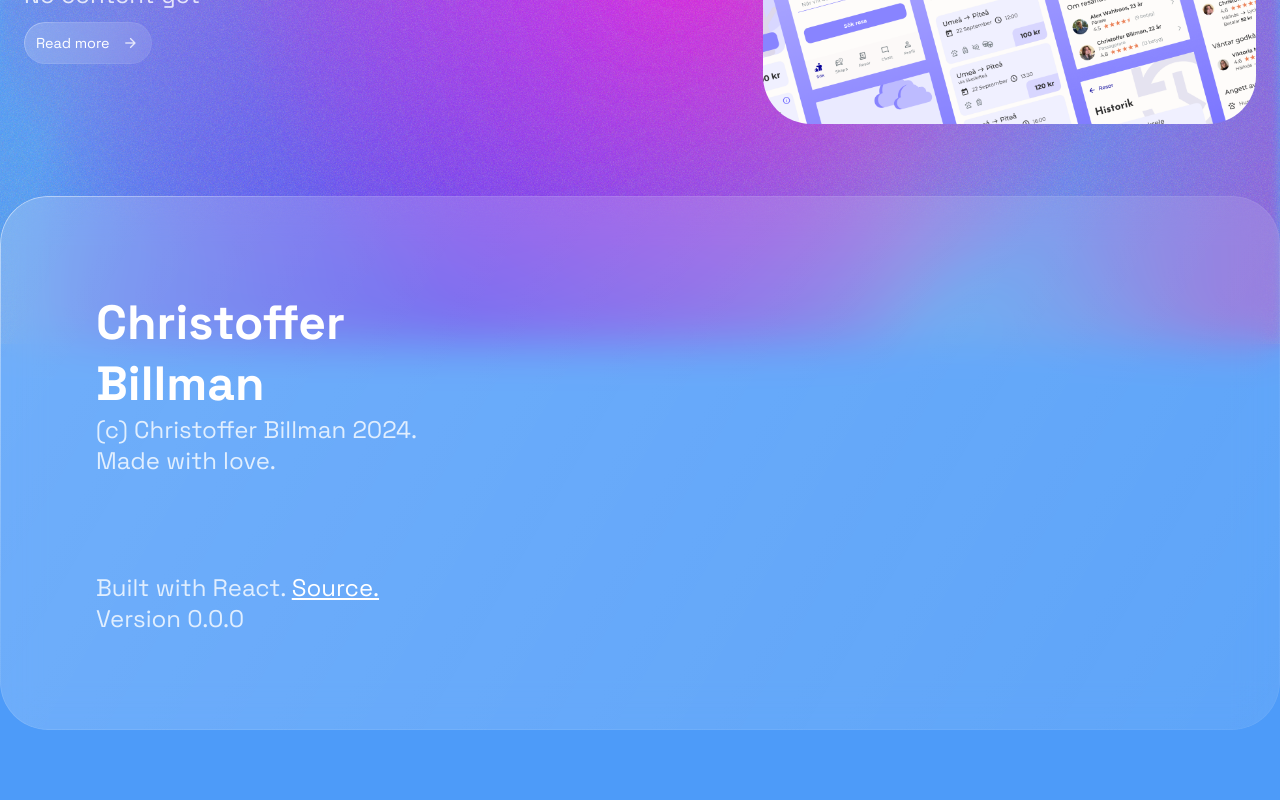
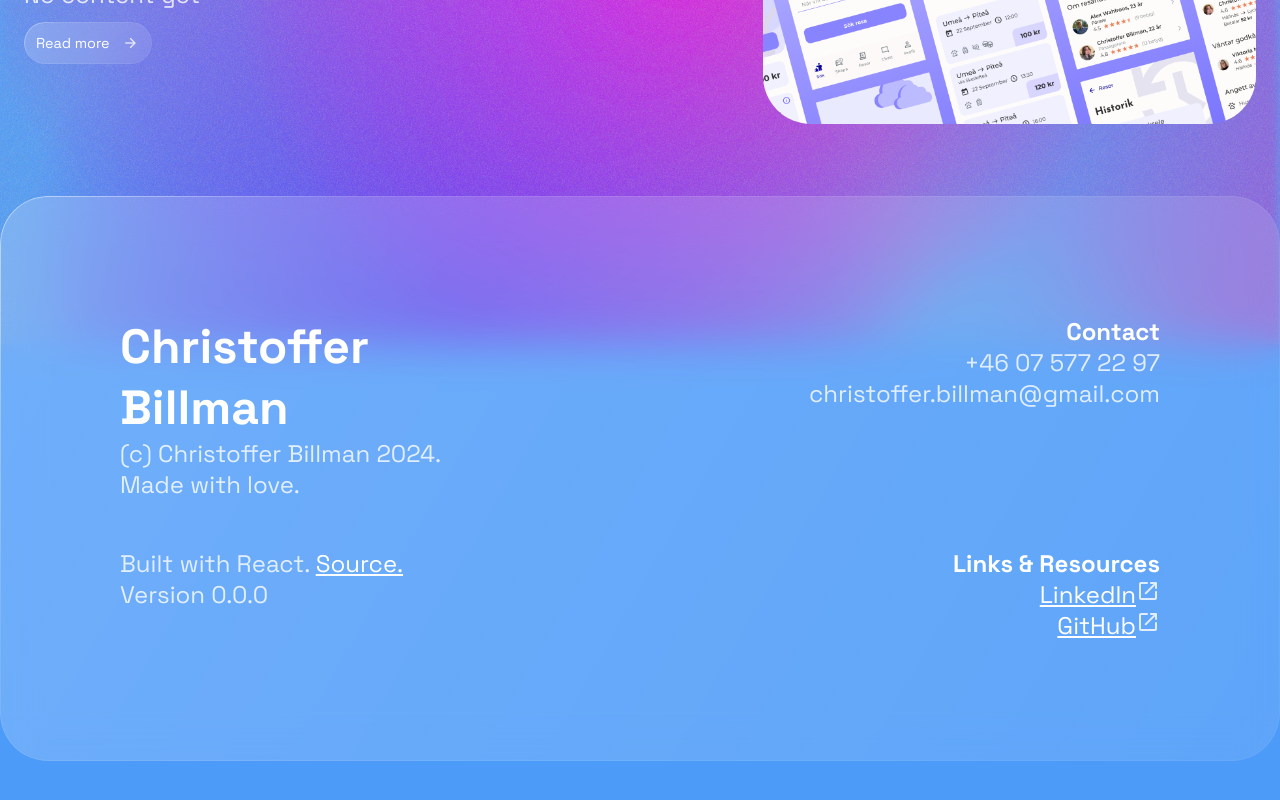
Before and after one commit to ChristofferBillman/portfolio-v5, a React (Vite) app: page /projects in a window 1280 px wide. Shown: the part 456-1256 px from the top of the page. Built offline with nearby package versions, Linux system fonts and the light colour scheme.

Commit message:
wip: footer contact and links added.

```diff
--- a/src/App.css
+++ b/src/App.css
@@ -23,6 +23,12 @@ h1 {
 h2 {
 	color: white;
 	font-size: 2rem;
+	margin: 0;
+	font-family: 'Space Grotesk';
+}
+h3 {
+	color: white;
+	font-size: 1rem;
 	margin: 0;
 	font-family: 'Space Grotesk';
 }
--- a/src/components/Footer/Footer.module.css
+++ b/src/components/Footer/Footer.module.css
@@ -1,12 +1,23 @@
 .footer {
 	display: flex;
-	flex-direction: column;
+	flex-wrap: wrap;
 	padding: 4rem;
 	box-sizing: border-box;
 	width: 100vw;
-	gap: 4rem;
 }
 
 .footer a {
 	font-size: inherit;
 }
+
+.infoContainer {
+	display: flex;
+	flex-direction: column;
+	width: 50%;
+	padding: 1rem;
+	box-sizing: border-box;
+}
+
+.alignRight {
+	align-items: end;
+}
--- a/src/components/Footer/Footer.tsx
+++ b/src/components/Footer/Footer.tsx
@@ -1,4 +1,5 @@
 import { useTranslation } from "../../contexts/TranslationContext";
+import A from "../common/A";
 import GlassMaterial from "../common/GlassMaterial";
 import style from './Footer.module.css'
 
@@ -8,10 +9,22 @@ export function Footer() {
 
 	return (
 	<GlassMaterial className={style.footer}>
-		<div>
+		<div className={style.infoContainer}>
 			<h2>Christoffer<br/>Billman</h2>
 			<p>(c) Christoffer Billman 2024.<br/>{translation.FooterTagline}</p>
 		</div>
-		<p>{translation.BuiltWithReact} <a href='https://github.com/ChristofferBillman/portfolio/'>{translation.SourceCode}</a><br/>Version 0.0.0</p>
+		<div className={`${style.infoContainer} ${style.alignRight}`}>
+			<h3>{translation.Contact}</h3>
+			<p>+46 07 577 22 97</p>
+			<p>christoffer.billman@gmail.com</p>
+		</div>
+		<div className={style.infoContainer}>
+			<p>{translation.BuiltWithReact} <a href='https://github.com/ChristofferBillman/portfolio/'>{translation.SourceCode}</a><br/>Version 0.0.0</p>
+		</div>
+		<div className={`${style.infoContainer} ${style.alignRight}`}>
+			<h3>{translation.LinksAndResources}</h3>
+			<A href="https://www.linkedin.com/in/christoffer-billman-840029212">LinkedIn</A>
+			<A href="https://github.com/ChristofferBillman">GitHub</A>
+		</div>
 	</GlassMaterial>)
 }
--- a/src/contexts/TranslationContext.tsx
+++ b/src/contexts/TranslationContext.tsx
@@ -23,6 +23,7 @@ export type Translation = {
 	FooterTagline: string
 	AllProjects: string
 	ReadMore: string
+	LinksAndResources: string
 }
 
 type TranslationContext = [Translation, (_: 'EN' | 'SE') => void]
@@ -77,7 +78,8 @@ const translations: Translation[] = [
 		SourceCode: 'Källkod.',
 		FooterTagline: 'Skapad med kärlek.',
 		AllProjects: 'Alla projekt',
-		ReadMore: 'Läs mer'
+		ReadMore: 'Läs mer',
+		LinksAndResources: 'Länkar & resurser'
 	},
 	{
 		Name: 'EN',
@@ -96,6 +98,7 @@ const translations: Translation[] = [
 		SourceCode: 'Source.',
 		FooterTagline: 'Made with love.',
 		AllProjects: 'All projects',
-		ReadMore: 'Read more'
+		ReadMore: 'Read more',
+		LinksAndResources: 'Links & Resources'
 	},
 ]
```
